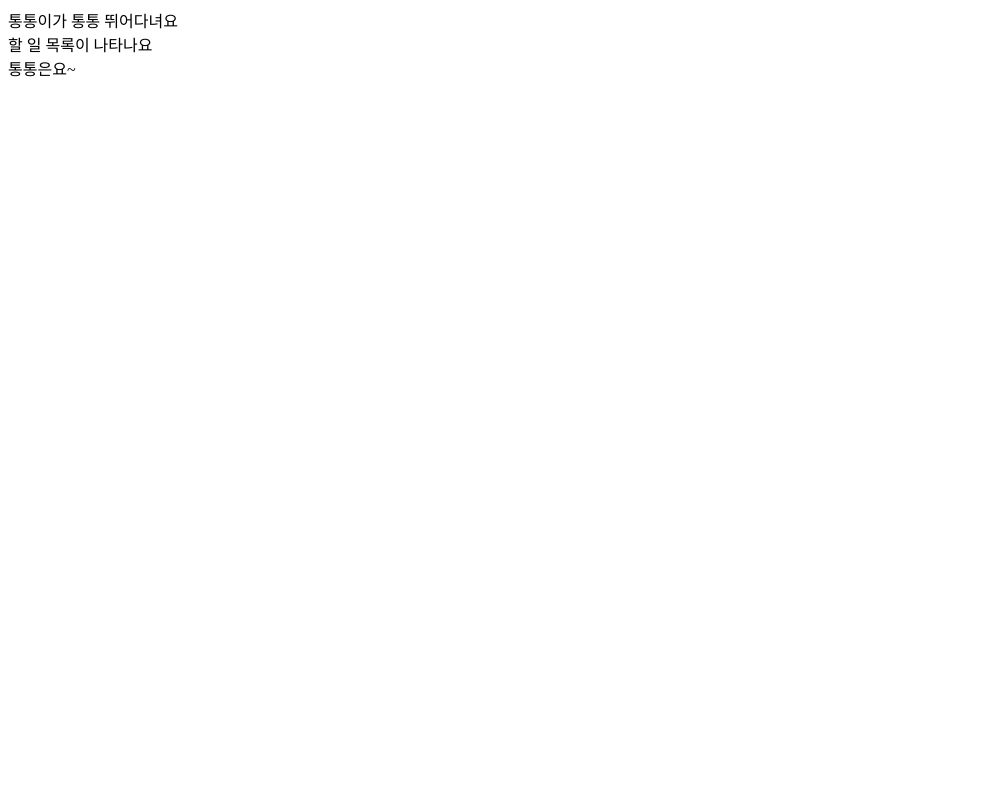
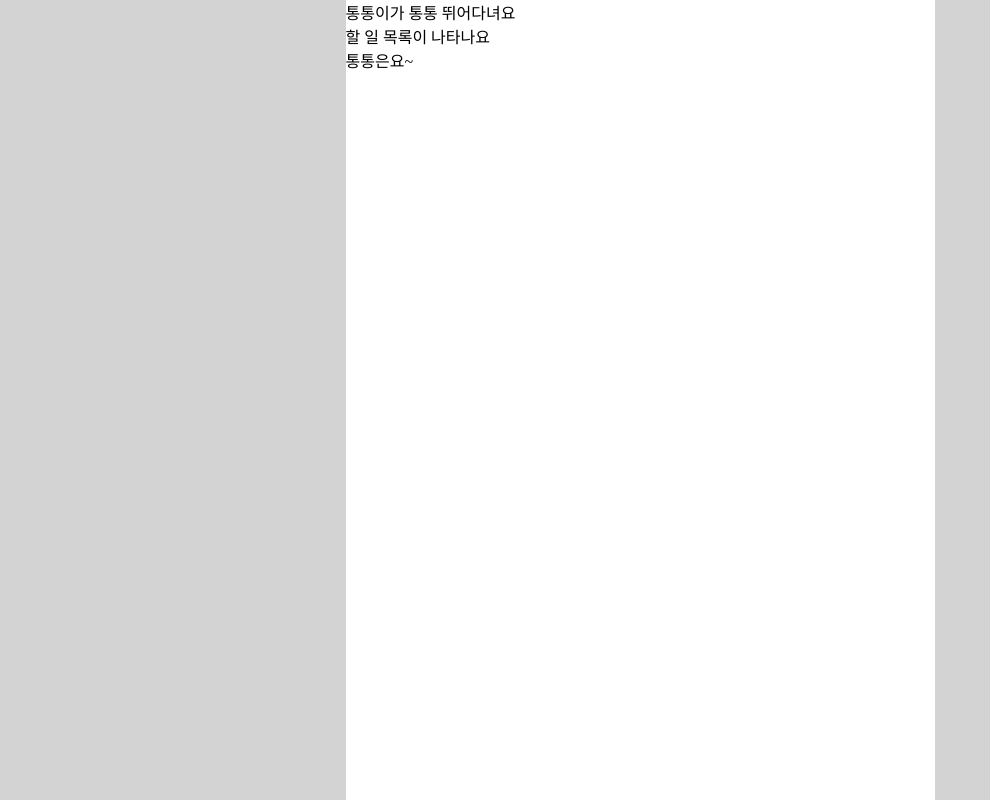
Before and after one commit to tunaep5/tongtong, a React (Create React App) app: page / in a window 1280 px wide. Shown: the whole page, without its empty margins (0-990 px from the left). Built offline with nearby package versions, Linux system fonts and the light colour scheme.

Commit message:
Create App.css

```diff
--- a/src/App.js
+++ b/src/App.js
@@ -2,6 +2,7 @@ import React, { Component } from 'react'
 import Character from './components/Character'
 import Todo from './components/Todo'
 import About from './components/About'
+import './styles/App.css'
 
 class App extends Component {
   render() {
--- /dev/null
+++ b/src/styles/App.css
@@ -0,0 +1,20 @@
+html {
+  height: 100%;
+}
+
+body {
+  height: 100%;
+  margin: 0;
+  background-color: lightgray;
+}
+
+#root {
+  max-width: 589px;
+  height: 100%;
+  margin: 0 auto;
+}
+
+.App {
+  height: 100%;
+  background-color: white;
+}
```
